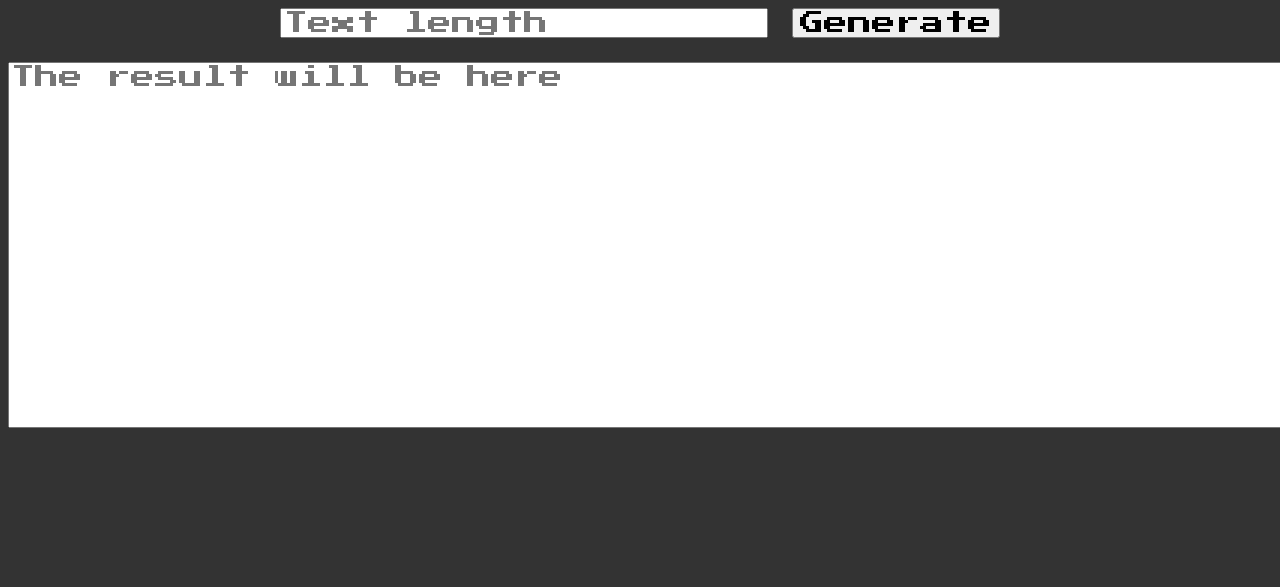
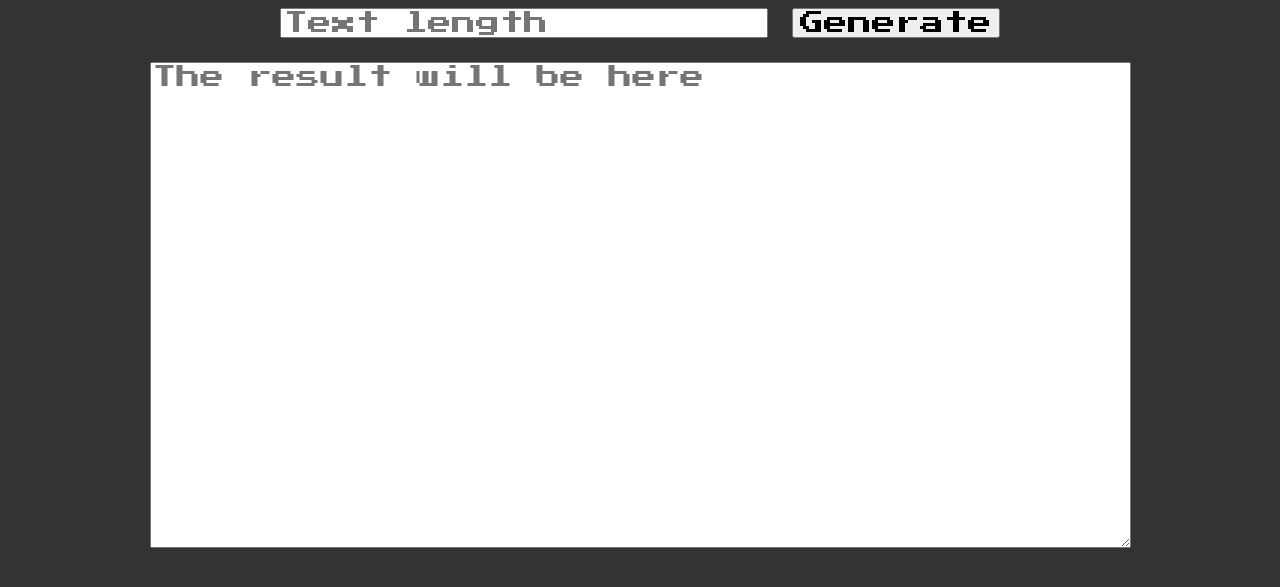
Before and after one commit to hvinya/hvinya.github.io, a Jekyll site: the page built from sentence_generator.html, in a window 1280 px wide. Shown: the top 587 px of the page. Built offline with Jekyll 4.4.1, drawn with Linux system fonts in a browser that asks for light colours.

Commit message:
Update sentence_generator.html

```diff
--- a/sentence_generator.html
+++ b/sentence_generator.html
@@ -8,7 +8,7 @@ title: Sentence Generator
     <button id="generate">Generate</button>
     <br/>
     <br/>
-    <textarea id="result" rows="15" cols="75" spellcheck="false" placeholder="The result will be here"></textarea>
+    <textarea id="result" rows="20" cols="40" spellcheck="false" placeholder="The result will be here"></textarea>
 </div>
 
 <script src="sentence_generator.js"></script>
```
